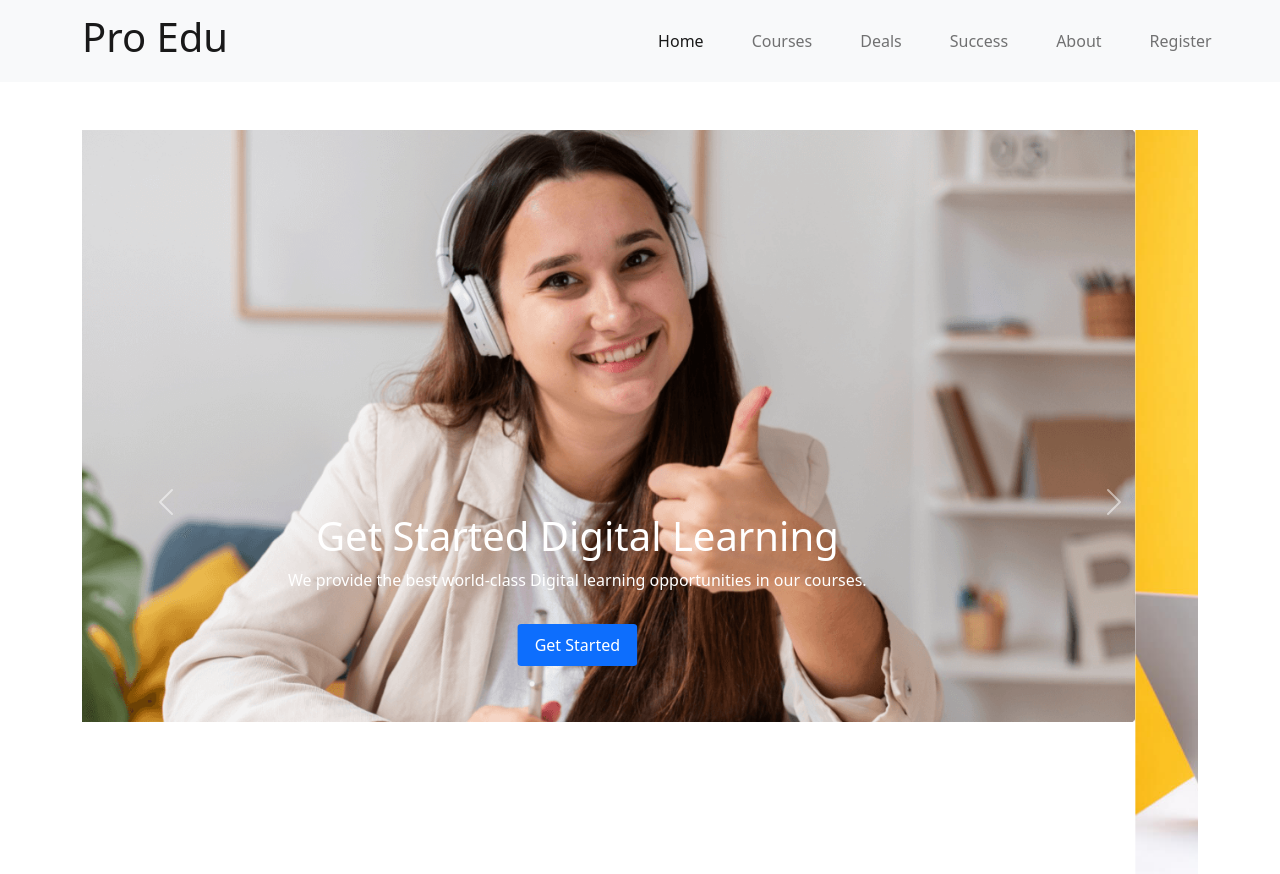
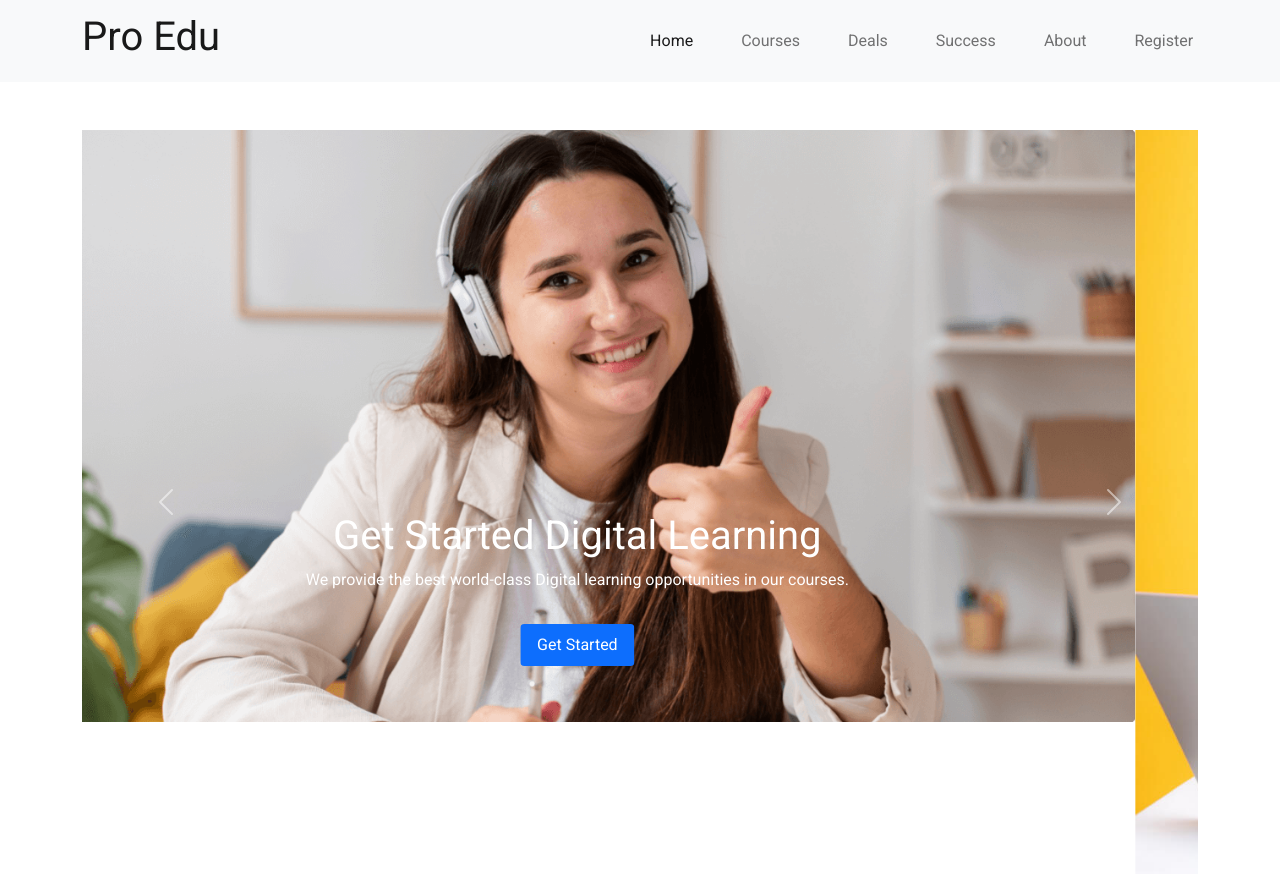
Before and after one commit to Md-Rubel-Ahmed-Rana/digital-tech-hall, a plain HTML site: page index.html in a window 1280 px wide. Drawn offline with Linux system fonts and the light colour scheme.

Commit message:
Google font added

```diff
--- a/index.html
+++ b/index.html
@@ -4,12 +4,18 @@
     <meta charset="UTF-8">
     <meta http-equiv="X-UA-Compatible" content="IE=edge">
     <meta name="viewport" content="width=device-width, initial-scale=1.0">
+    <!-- favicon link -->
     <link rel="shortcut icon" href="./images/favicon.jpg" type="image/x-icon">
+    <!-- Google font link -->
+    <link rel="preconnect" href="https://fonts.googleapis.com">
+    <link rel="preconnect" href="https://fonts.gstatic.com" crossorigin>
+    <link href="https://fonts.googleapis.com/css2?family=Roboto&display=swap" rel="stylesheet">
     <title>Digital Tech Hall</title>
+    <!-- Bootstrap link -->
     <link rel="stylesheet" href="./Bootstrap/bootstrap.min.css">
+    <!-- custom css link -->
     <link rel="stylesheet" href="style.css">
 </head>
-<body>
     <header>
         <nav class="navbar navbar-expand-lg navbar-light bg-light">
             <div class="container">
--- a/style.css
+++ b/style.css
@@ -1,3 +1,7 @@
+
+body{
+    font-family: 'Roboto';
+}
 @media screen and (min-width: 992px) {
     #navbarSupportedContent{
         margin-left: 390px;
```
